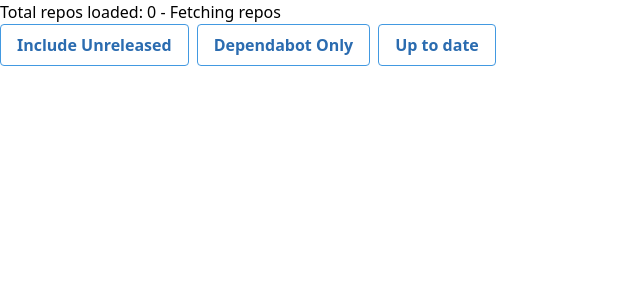
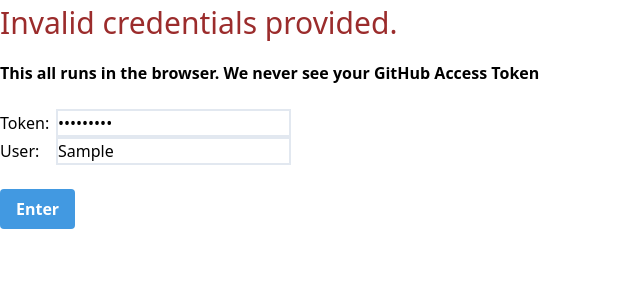
Before and after one commit to mheap/github-release-dashboard, a React (Create React App) app: page / in a window 1280 px wide. Both pictures are taken after typing "Sample123", "Sample" into the empty fields and a click on the input "Enter". Shown: the top 300 px of the page, without its empty margins (0-640 px from the left). Built offline with nearby package versions, Linux system fonts and the light colour scheme; no server answers.

Commit message:
Show error if invalid credentials are provided

```diff
--- a/src/App.js
+++ b/src/App.js
@@ -14,17 +14,16 @@ class App extends React.Component {
       repos: [],
       authToken: null,
       targetUser: null,
+      tokenError: "",
       loading_progress: "- Fetching repos",
     };
+
+    this.octokit = undefined;
   }
 
   async loadRepos() {
-    const octokit = new Octokit({
-      auth: `token ${this.state.authToken}`,
-    });
-
-    let repos = await octokit.paginate(
-      octokit.repos.listForUser,
+    let repos = await this.octokit.paginate(
+      this.octokit.repos.listForUser,
       {
         username: this.state.targetUser,
         per_page: 100,
@@ -41,7 +40,7 @@ class App extends React.Component {
     // Get the latest release
     repos = await Promise.all(
       repos.map(async (repo) => {
-        const { data: release } = await octokit.repos.listReleases({
+        const { data: release } = await this.octokit.repos.listReleases({
           owner: repo.owner.login,
           repo: repo.name,
           per_page: 1,
@@ -61,7 +60,7 @@ class App extends React.Component {
           return repo;
         }
 
-        const { data: commits } = await octokit.repos.compareCommits({
+        const { data: commits } = await this.octokit.repos.compareCommits({
           owner: repo.owner.login,
           repo: repo.name,
           base: repo.latest_release?.tag_name,
@@ -130,7 +129,29 @@ class App extends React.Component {
     );
   }
 
-  handleSubmit(event) {
+  async handleSubmit(event) {
+    event.preventDefault();
+
+    this.octokit = new Octokit({
+      auth: `token ${event.target.elements.token.value}`,
+    });
+
+    // Check that the credentials work
+    try {
+      await this.octokit.request("/user");
+      this.setState({ tokenError: "" });
+    } catch (e) {
+      this.setState({
+        tokenError: (
+          <p className="mb-4 text-3xl text-red-800">
+            Invalid credentials provided.
+          </p>
+        ),
+      });
+      this.octokit = undefined;
+      return;
+    }
+
     this.setState(
       {
         authToken: event.target.elements.token.value,
@@ -140,12 +161,12 @@ class App extends React.Component {
         this.loadRepos();
       }
     );
-    event.preventDefault();
   }
 
   renderTokenInput() {
     return (
       <form onSubmit={this.handleSubmit.bind(this)}>
+        {this.state.tokenError}
         <strong>
           This all runs in the browser. We never see your GitHub Access Token
           <br />
```
